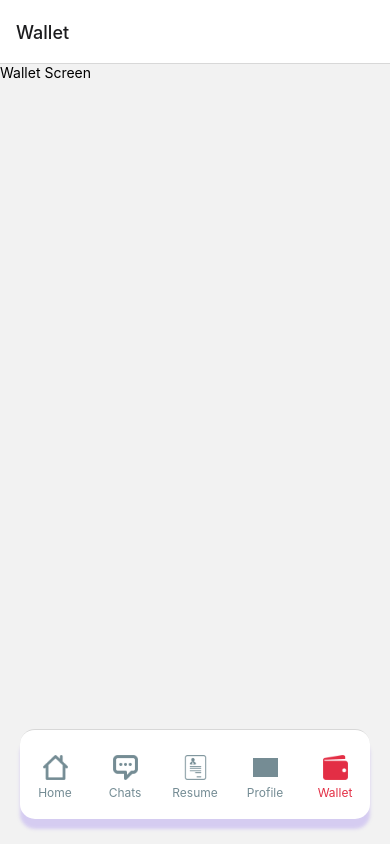
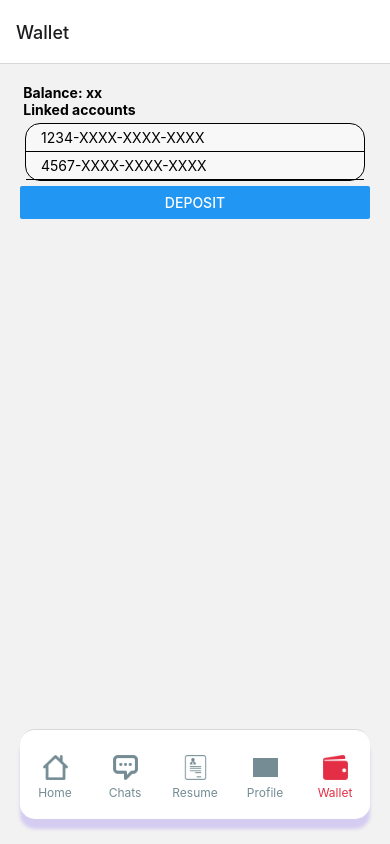
Before and after one commit to NigelTs3ng/TaskCloud, a React Native app: screen /Wallet in a window 390 px wide. Built offline with nearby package versions, Linux system fonts and the light colour scheme; grey boxes are pictures that could not be loaded.

Commit message:
Add wallet screen

```diff
--- a/screens/WalletScreen.js
+++ b/screens/WalletScreen.js
@@ -1,10 +1,105 @@
-import { View, Text, SafeAreaView } from 'react-native'
+import {
+  View,
+  Text,
+  Image,
+  ScrollView,
+  TouchableOpacity,
+  StyleSheet,
+  Button,
+  Touchable
+} from 'react-native'
 import React from 'react'
+import Modal from 'react-native-modal'
+
+const accounts = [
+  {
+      id: 1,
+      num: "1234-XXXX-XXXX-XXXX"
+  },
+  {
+      id: 2,
+      num: "4567-XXXX-XXXX-XXXX"
+  }
+];
+
+const balance = "xx";
 
 export default function WalletScreen() {
+  // Modal
+  const [isModalVisible, setIsModalVisible] = React.useState(false);
+  const handleModal = () => setIsModalVisible(() => !isModalVisible);
+
   return (
-    <Text>
-      Wallet Screen
-    </Text>
+    <View style={{padding: 20, justifyContent: "center"}}>
+      <Text style={styles.accountsHeader}> Balance: {balance} </Text>
+      <Text style={styles.accountsHeader}> Linked accounts </Text>
+      <ScrollView>
+        <View style={styles.accountsBox}>
+        {
+          accounts.map(account => {
+            return (
+              <View>
+                  <Text style={styles.accountsText}>{account.num}</Text>
+                  <View style={{
+                      borderBottomColor: "black",
+                      borderBottomWidth: StyleSheet.hairlineWidth
+                      }}
+                  />
+              </View>
+              );
+          })
+        }
+        </View>
+      </ScrollView>
+      <Button title="Deposit" onPress={handleModal}/>
+      <Modal isVisible={isModalVisible} style={styles.popupBox}>
+      <View>
+        <Text> Select account to deposit to </Text>
+        {
+          accounts.map((account) => {
+            return (
+              <View>
+                <TouchableOpacity style={styles.popupButton}>
+                  <Text style={styles.accountsText}>{account.num}</Text>
+                </TouchableOpacity>
+              </View>
+            )
+          })
+        }
+      <Button title="Close" onPress={handleModal}/>
+      </View>
+      </Modal>
+    </View>
   )
 }
+
+/** Styles */
+const styles = StyleSheet.create({
+  accountsBox: {
+      backgroundColor: "#f8f8f8",
+      borderRadius: 15,
+      borderWidth: 1,
+      margin: 5,
+  },
+  accountsHeader: {
+      fontWeight: "bold"
+  },
+  accountsText: {
+      paddingHorizontal: 15,
+      paddingVertical: 5
+  },
+  popupBox: {
+      alignItems: "center",
+      justifyContent: "center",
+      backgroundColor: "#f8f8f8",
+      height: "auto"
+  },
+  popupButton: {
+      margin: 10,
+      backgroundColor: "#faecdc",
+      alignItems: "center"
+  },
+  popupText: {
+
+  }
+})
```
